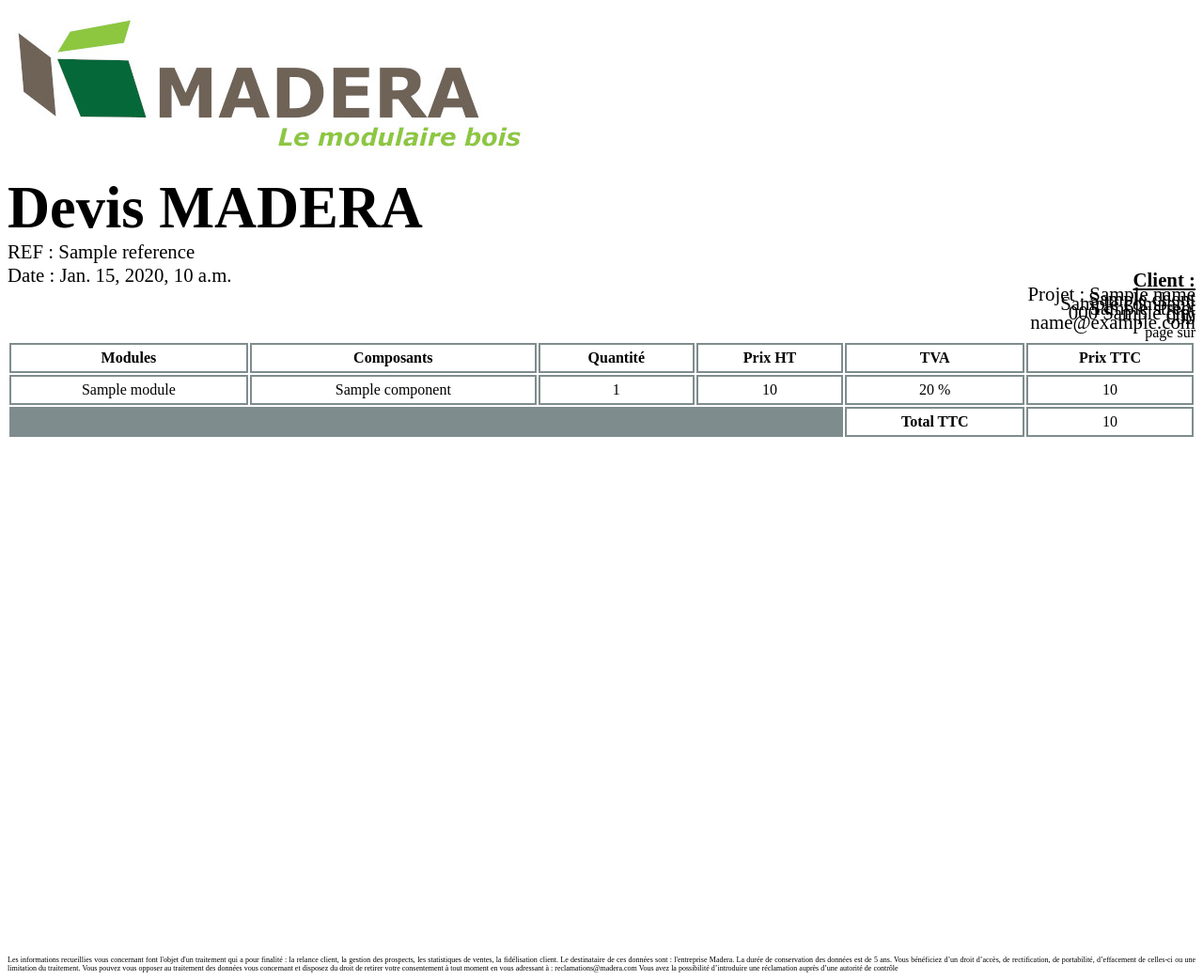
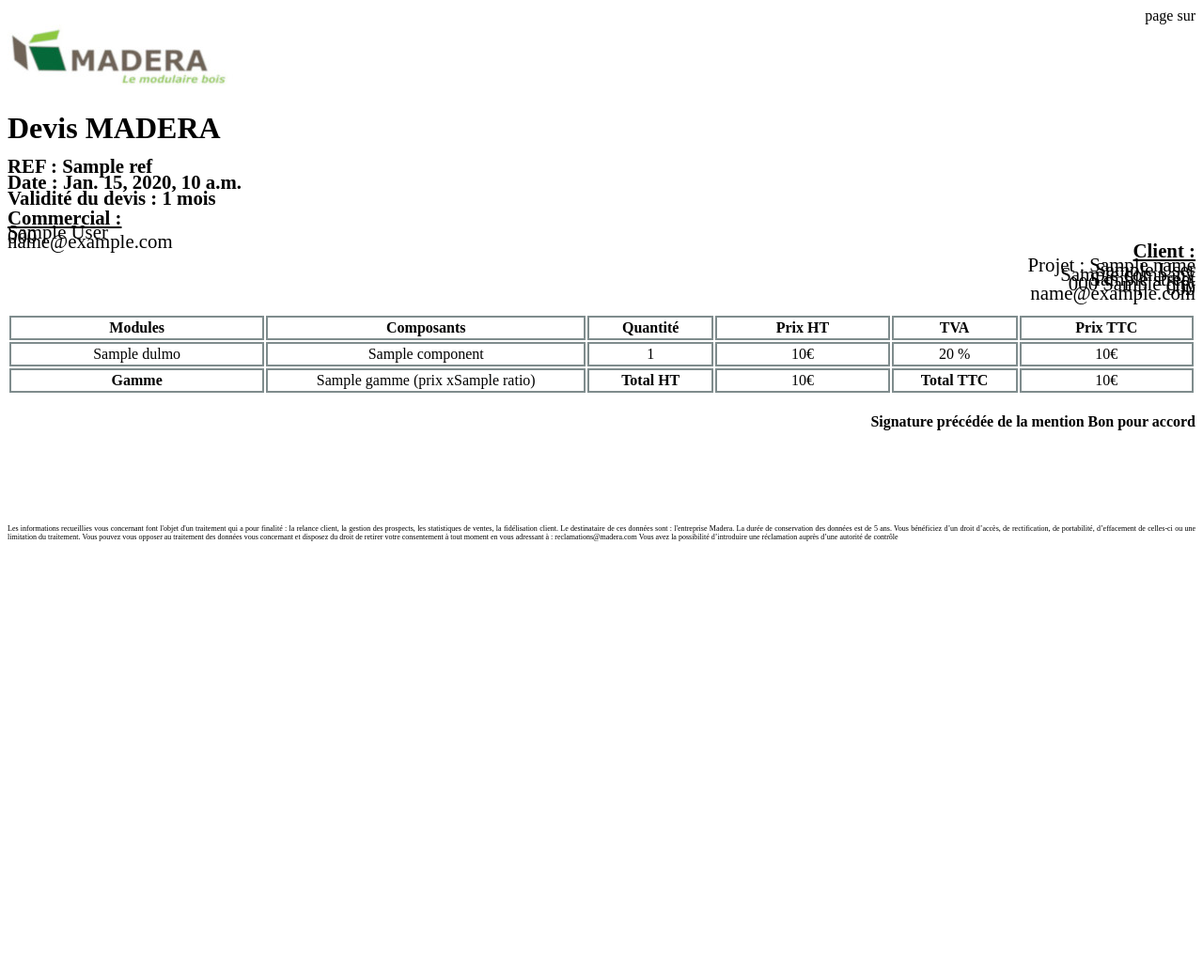
Before and after one commit to kells64000/projet-madera-cesi, a Django app: template madera/templates/quotes/quote.html in a window 1280 px wide. Shown: the whole page at 94% size. After the commit the page ends 576 px from the top, so only its background shows below. Run offline with Django 3.2, Linux system fonts and the light colour scheme; the template is opened without the code that fills it: most values are stand-ins (such as "Sample title", 1, 10 or a date in 2020).

Commit message:
pdf madera finish

```diff
--- a/apps/quotes/api_urls.py
+++ b/apps/quotes/api_urls.py
@@ -4,6 +4,5 @@ from . import api_views
 urlpatterns = [
     path('quotes/', api_views.ListQuote.as_view(), name='quotes'),
     path('quotes/<int:pk>', api_views.DetailQuote.as_view(), name='quote'),
-    # path('quotes/<int:pk>/pdf', api_views.generate_pdf, name='quote2pdf'),
     path('quotes/pdf/', api_views.generate_pdf, name='quote2pdf')
 ]
--- a/assets/js/components/stepCreateQuote/Projet.vue
+++ b/assets/js/components/stepCreateQuote/Projet.vue
@@ -49,7 +49,7 @@
             dateToday() {
                 let date = new Date();
 
-                return date.getFullYear() + '-' + (date.getMonth() +1) + '-' + date.getDate() + ' ' + date.getHours() + ':' + (date.getMinutes()<10?'0':'') + date.getMinutes();
+                return date.getDate() + '/' + (date.getMonth() +1) + '/' + date.getFullYear() + ' ' + date.getHours() + ':' + (date.getMinutes()<10?'0':'') + date.getMinutes();
             }
         },
         mounted() {
--- a/assets/js/components/stepCreateQuote/Recapitulatif.vue
+++ b/assets/js/components/stepCreateQuote/Recapitulatif.vue
@@ -5,7 +5,7 @@
                 <div>Devis MADERA</div>
                 <div>Projet : {{quoteProject}}</div>
                 <div>Ref : {{quoteProjectRef}}</div>
-                <div>Date : {{quoteDate | formatDate}}</div>
+                <div>Date : {{quoteDate}}</div>
             </div>
             <div class="card-header-title d-flex flex-column align-end">
                     <div>{{quoteClient.full_name}}</div>
--- a/madera/templates/quotes/quote.html
+++ b/madera/templates/quotes/quote.html
@@ -1,4 +1,3 @@
-{% load static from staticfiles %}
 <html>
 <head>
     <meta http-equiv="Content-Type" content="text/html; charset=utf-8" />
@@ -8,29 +7,23 @@
 
     @page {
         size: a4 portrait;
-        @frame header_frame { /*Static Frame*/
-            -pdf-frame-content: header_content;
-            left: 50pt; width: 512pt; top: 50pt; height: 200pt;
-        }
         @frame content_frame { /*Content Frame*/
-            left: 50pt; width: 512pt; top: 250pt; height: 632pt;
+            left: 50pt; width: 512pt; top: 20pt; height: 752pt;
         }
         @frame footer_frame { /*Another static Frame*/
             -pdf-frame-content: footer_content;
-            left: 50pt; width: 512pt; top: 772pt; height: 20pt;
+            left: 50pt; width: 512pt; top: 782pt; height: 20pt;
         }
-    }
-
-    /* Helper */
-
-    .bg-darkgrey {
-        background-color: #7f8c8d;
     }
 
     /* Font */
 
     h1 {
-        font-size: 3em;
+        font-size: 2em;
+    }
+
+    h2 {
+        font-size: 1.3em;
     }
 
     /* HTML */
@@ -43,7 +36,7 @@
 
     .table th,
     .table td {
-        padding: 5px;
+        padding: 2px;
         text-align: center;
         border: 2px solid #7f8c8d;
     }
@@ -54,7 +47,16 @@
         text-decoration: underline;
         font-weight: bold;
         margin-bottom: 10px;
+    }
 
+    .commercial {
+        text-decoration: underline;
+        font-weight: bold;
+        margin-bottom: 10px;
+    }
+
+    .list-ref {
+        line-height: 0px;
     }
 
     .list-group {
@@ -63,25 +65,39 @@
         list-style: none;
         line-height: 5px;
         font-size: 1.3em;
+        margin-top: 5px;
     }
     </style>
 </head>
 <body>
+
+    <div id="footer_content">
+        <div style="text-align: right">
+            page <pdf:pagenumber> sur <pdf:pagecount>
+        </div>
+    </div>
+
     <div id='header_content'>
 
+        <img src="/static/img/quote/logo.jpg">
+        <h1>Devis MADERA</h1>
+        <div class="list-ref">
+            <h2>REF : {{ref}}</h2>
+            <h2>Date : {{date}}</h2>
+            <h2>Validité du devis : 1 mois</h2>
+        </div>
         <div class="list-group">
-            <img src="{% static "img/quote/logo.jpg" %}">
-            <h1>Devis MADERA</h1>
-            <p>REF : {{reference}}</p>
-            <div>Date : {{today}}</div>
+            <div class="commercial">Commercial :</div>
+            <div>{{salesperson.full_name}}</div>
+            <div>{{salesperson.phone}}</div>
+            <div>{{salesperson.email}}</div>
         </div>
-
 
         <div align="right" class="list-group">
             <div class="client">Client :</div>
 
             <div>Projet : {{name}}</div>
-            <div>{{client.get_full_name}}</div>
+            <div>{{client.full_name}}</div>
             {%if client.company %}
                 <div>{{client.company}}</div>
             {%endif%}
@@ -92,13 +108,7 @@
         </div>
     </div>
 
-    <div id="footer_content">
-        <div style="text-align: right">
-            page <pdf:pagenumber> sur <pdf:pagecount>
-        </div>
-    </div>
-
-    <table class="table">
+    <table class="table" style="margin-top: 20px">
             <thead>
             <tr>
                 <th>Modules</th>
@@ -110,31 +120,40 @@
             </tr>
             </thead>
             <tbody>
-                {% for module in house.modules.all %}
-                <tr>
-                    <td>{{module.name}}</td>
-                    <td>
-                        {%for component in module.components.all %}
-                            {{component}}
-                        {%endfor%}
-                    </td>
-                    <td>1</td>
-                    <td>{{module.priceHT}}</td>
-                    <td>20 %</td>
-                    <td>{{module.price}}</td>
-                </tr>
+                {% for module in modules %}
+                    {% for dulmo in module %}
+                        <tr>
+                            <td width="150">{{dulmo.name}}</td>
+                            <td width="190">
+                                {%for component in dulmo.components %}
+                                    {{component.name}} <br>
+                                {%endfor%}
+                            </td>
+                            <td width="70">1</td>
+                            <td width="100">{{dulmo.price_ht}}€</td>
+                            <td width="70">20 %</td>
+                            <td width="100">{{dulmo.price}}€</td>
+                        </tr>
+                    {%endfor%}
                 {%endfor%}
             </tbody>
             <tfoot>
                 <tr>
-                    <td colspan="4" class="bg-darkgrey"></td>
+                    <th>Gamme</th>
+                    <td>{{gamme.name}} (prix x{{gamme.ratio}})</td>
+                    <th>Total HT</th>
+                    <td>{{price_ht}}€</td>
                     <th>Total TTC</th>
-                    <td>{{quote.price}}</td>
+                    <td>{{price}}€</td>
                 </tr>
             </tfoot>
     </table>
 
-    <div style="text-align: justify; font-size: 8px; margin-top: 550px">
+    <div align="right" style="margin-top: 20px">
+        <b>Signature précédée de la mention Bon pour accord</b>
+    </div>
+
+    <div style="text-align: justify; font-size: 8px; margin-top: 100px">
         Les informations recueillies vous concernant font l'objet d'un traitement qui a pour finalité : la relance client, la gestion des prospects, les statistiques de ventes, la fidélisation client.
         Le destinataire de ces données sont : l'entreprise Madera.
         La durée de conservation des données est de 5 ans.
--- a/webpack.config.js
+++ b/webpack.config.js
@@ -3,7 +3,7 @@ const webpack = require('webpack');
 const BundleTracker = require('webpack-bundle-tracker');
 const VueLoaderPlugin = require('vue-loader/lib/plugin');
 const MiniCssExtractPlugin = require("mini-css-extract-plugin");
-const devMode = process.env.NODE_ENV === 'production';
+const devMode = process.env.NODE_ENV !== 'production';
 const CopyWebpackPlugin = require('copy-webpack-plugin');
 
 
```
Also changed, not shown: apps/quotes/api_views.py (+6 -67 lines), assets/js/components/CreateQuote.vue (+5 -4 lines), assets/js/components/stepCreateQuote/Creation.vue (+20 -2 lines), assets/js/store/store.js (+13 -6 lines), madera/settings.py (+11 -6 lines), assets/img/quote/logo.jpg, 3 other files.
